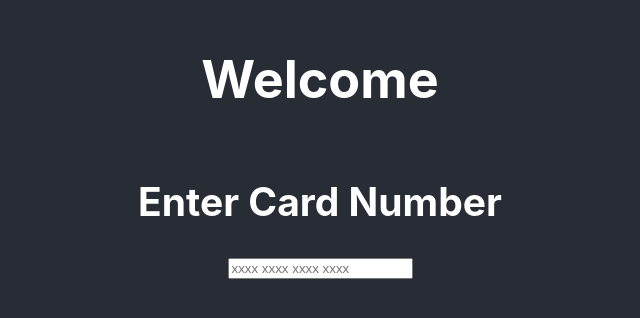
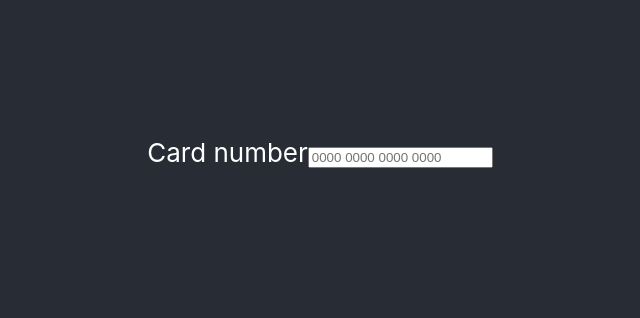
Before and after one commit to martastarnawska/card-validator, a React (Create React App) app: page / in a window 1280 px wide. Shown: the part 242-560 px from the top of the page, without its empty margins (320-960 px from the left). Built offline with nearby package versions, Linux system fonts and the light colour scheme.

Commit message:
make input part of the form element

```diff
--- a/src/App.tsx
+++ b/src/App.tsx
@@ -21,21 +21,24 @@ function App() {
   return (
     <div className="App">
       <header className="App-header">
-        <h1>Welcome</h1>
-        <h2>Enter Card Number</h2>
+        <form className="App__form">
+          <label htmlFor="card_number">Card number</label>
           <input
             type="text"
             pattern="[0-9\s]{13,19}"
             inputMode='numeric'
             aria-label='card number'
-          placeholder="xxxx xxxx xxxx xxxx"
+            placeholder="0000 0000 0000 0000"
             value={inputValue}
             onChange={handleInputChange}
+            className='App__input'
+            id="card_number"
           >
           </input>
           <p className={isCardNumValid ? "App__message" : "App__message App__message--invalid"}>
             {validationMessage}
           </p>
+        </form>
       </header>
     </div>
   );
```
Lines whose indentation alone changed are shown as unchanged.
